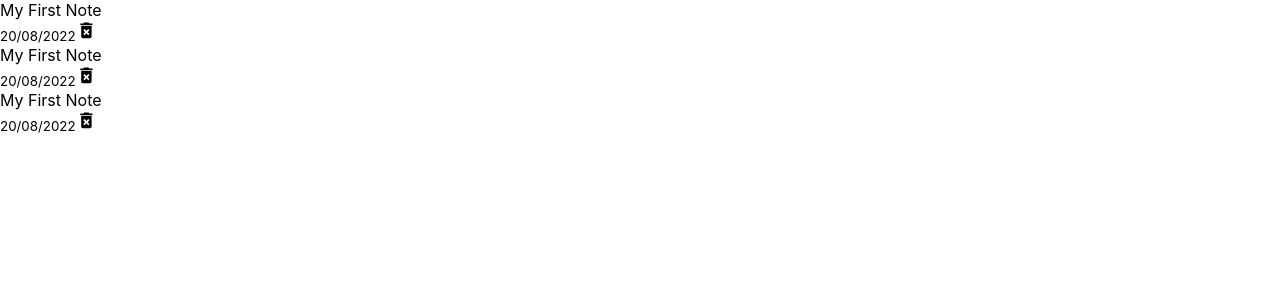
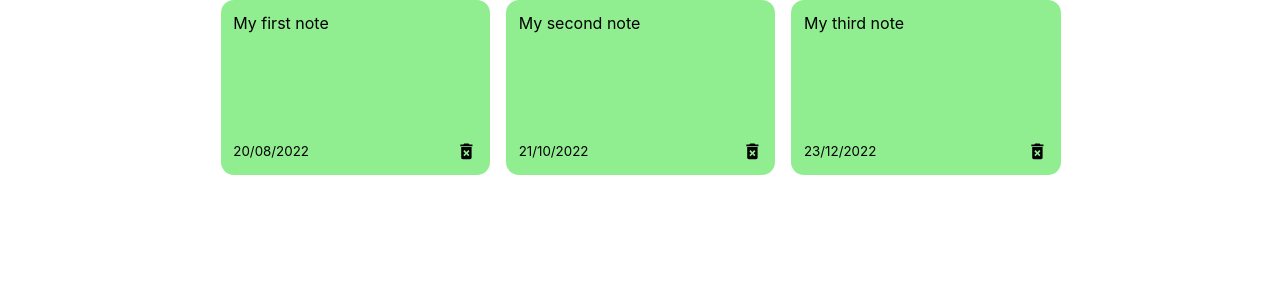
Before and after one commit to aditya200502/Notes-Maker, a React (Create React App) app: page / in a window 1280 px wide. Shown: the top 300 px of the page. Built offline with nearby package versions, Linux system fonts and the light colour scheme.

Commit message:
three sections added

```diff
--- a/src/App.js
+++ b/src/App.js
@@ -1,12 +1,28 @@
-import React from "react";
+import React, { useState } from "react";
+import { nanoid } from "nanoid";
 import List from "./components/List";
 
 function App() {
+  const [Data, setData] = useState([
+    {
+      id: nanoid(),
+      text: "My first note",
+      date: "20/08/2022",
+    },
+    {
+      id: nanoid(),
+      text: "My second note",
+      date: "21/10/2022",
+    },
+    {
+      id: nanoid(),
+      text: "My third note",
+      date: "23/12/2022",
+    },
+  ]);
   return (
     <div className="container">
-      <List />
-      <List />
-      <List />
+      <List notes={Data}/>
     </div>
   );
 }
--- a/src/components/List.js
+++ b/src/components/List.js
@@ -1,12 +1,14 @@
-import React from 'react'
-import Note from './Note'
+import React from "react";
+import Note from "./Note";
 
-function List() {
+function List({ notes }) {
   return (
-    <div className='list'>
-         <Note />
+    <div className="list">
+      {notes.map((note) => (
+        <Note id = {note.id} text = {note.text} date = {note.date}/>
+      ))}
     </div>
-  )
+  );
 }
 
-export default List
+export default List;
--- a/src/components/Note.js
+++ b/src/components/Note.js
@@ -1,11 +1,11 @@
 import React from 'react'
 import {MdDeleteForever} from 'react-icons/md';
-function Note() {
+function Note({ id,text,date}) {
   return (
     <div className='note'>
-        <span> My First Note </span>
+        <span> {text}</span>
         <div className='note-footer'>
-            <small>20/08/2022</small>
+            <small>{date}</small>
             <MdDeleteForever className='delete-icon' size='1.3em'/>
         </div>
     </div>
--- a/src/index.css
+++ b/src/index.css
@@ -11,3 +11,36 @@ code {
   font-family: source-code-pro, Menlo, Monaco, Consolas, 'Courier New',
     monospace;
 }
+
+.container{
+  max-width: 840px;
+  margin-right: auto;
+  margin-left: auto;
+  padding-right: 11px;
+  padding-left: 12px;
+}
+
+.list{
+  display: grid;
+  grid-gap: 1rem;
+  grid-template-columns: repeat(auto-fit,minmax(250px,1fr));
+}
+
+.note{
+/* Note.js */
+
+  background-color: lightgreen;
+  border-radius: 13px;
+  padding: 0.8rem;
+  min-height: 149px;
+  display: flex;
+  flex-direction: column;
+  justify-content: space-between;
+  /* align-items: center; */
+}
+
+.note-footer{
+  display: flex;
+  align-items: center;
+  justify-content: space-between;
+}
```
